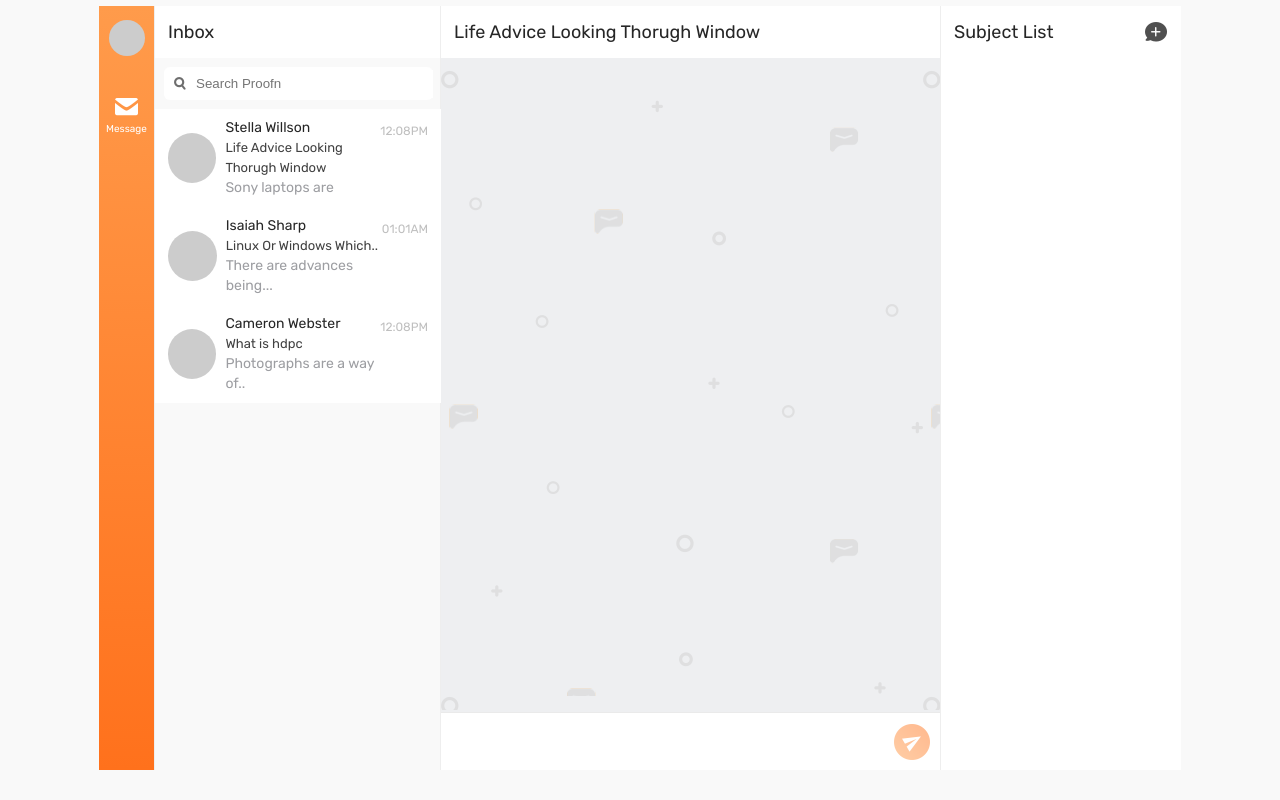
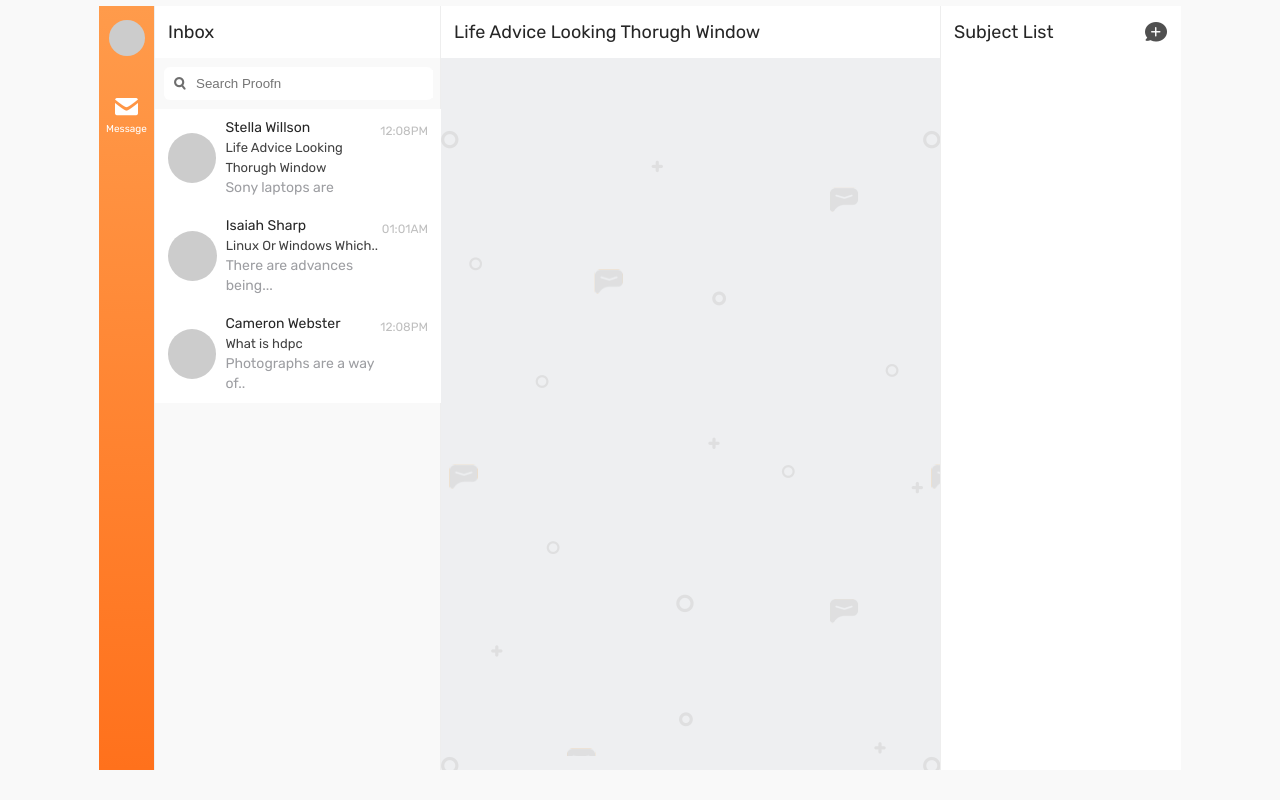
Before and after one commit to fahmifan/chat-app, a React (Create React App) app: page / in a window 1280 px wide. Built offline with nearby package versions, Linux system fonts and the light colour scheme.

Commit message:
hide chat input when no inbox selected

```diff
--- a/src/components/ChatCard.js
+++ b/src/components/ChatCard.js
@@ -42,6 +42,7 @@ const Message = styled.p`
   line-height: 20px;
   text-align: left;
   color: #262626;
+  overflow-wrap: break-word;
   padding-bottom: 11px;
   padding-left: 14px;
   padding-right: 14px;
--- a/src/container/Message/Message.js
+++ b/src/container/Message/Message.js
@@ -1,4 +1,5 @@
 import React, { useState  } from "react"
+import ReactDOM from 'react-dom'
 import styled from "styled-components"
 
 import { icSearch, icMessage, icSendEnable, bgChat, icNewSubject } from '../../icons'
@@ -216,6 +217,10 @@ export class Message extends React.Component {
     chatInput: '',
   }
 
+  componentDidMount() {
+    this.scrollToBottom()
+  }
+
   inboxClickHandler = (inboxId) => {
     const inbox = this.state.inboxes.filter(inbox => inbox.id === inboxId)[0]
     console.log("inbox", inbox)
@@ -259,14 +264,32 @@ export class Message extends React.Component {
     })
 
     this.setState({
-      inboxes: updatedInboxes
+      inboxes: updatedInboxes,
+      chatInput: '',
     })
 
     this.inboxClickHandler(inboxId)
   }
 
+  scrollToBottom = () => {
+    const { chatList } = this.refs
+    const scrollHeight = chatList.scrollHeight
+    const height = chatList.clientHeight
+    const maxScrollTop = scrollHeight - height
+    ReactDOM.findDOMNode(chatList).scrollTop = maxScrollTop > 0 ? maxScrollTop : 0
+  }
+
   render() {
-    const { userId, chatsToShow, inboxes, subjectListToShow, selected, inboxSearch } = this.state
+    const {
+      userId,
+      chatsToShow,
+      inboxes,
+      subjectListToShow,
+      selected,
+      inboxSearch,
+      chatInput,
+    } = this.state
+
     return (
       <Root>
       <Layout>
@@ -288,7 +311,7 @@ export class Message extends React.Component {
         <ChatPanel>
           <PanelTitle>Life Advice Looking Thorugh Window</PanelTitle>
 
-          <ChatList>
+          <ChatList ref="chatList">
             {chatsToShow && chatsToShow.map(chat => (
               <ChatCard key={chat.id}
                 name={chat.name}
@@ -300,12 +323,11 @@ export class Message extends React.Component {
             ))}
           </ChatList>
 
-          <ChatInputBox>
-           <ChatInput onChange={(e) => this.chatInputHandler(e)} />
-           <ChatSend src={icSendEnable}
-            onClick={() => this.chatSendHandler()} />
-          </ChatInputBox>
-
+          {selected.inboxId !== -1 && <ChatInputBox>
+            <ChatInput onChange={(e) => this.chatInputHandler(e)} value={chatInput} />
+            <ChatSend src={icSendEnable}
+              onClick={() => this.chatSendHandler()} />
+          </ChatInputBox> }
         </ChatPanel>
 
         <SubjectList>
```
